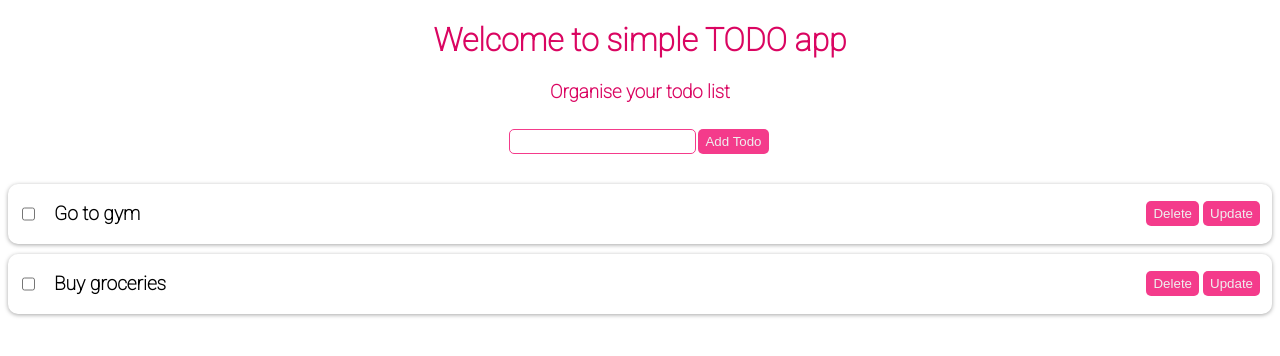
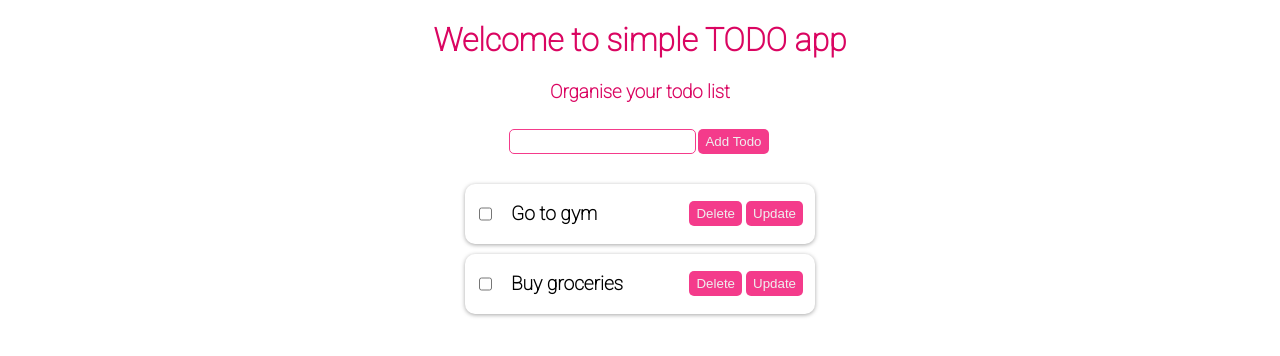
Before and after one commit to dora610/ng-Todo, an Angular app: page / in a window 1280 px wide. Shown: the top 356 px of the page. Built offline with nearby package versions, Linux system fonts and the light colour scheme; what src would draw is missing.

Commit message:
aligning items to center

```diff
--- a/src/app/app.component.css
+++ b/src/app/app.component.css
@@ -2,3 +2,10 @@ h1, h3{
     text-align: center;
     color: #da0561;
 }
+
+.todo-list{
+    width: 80vw;
+    max-width: 350px;
+    margin-left: auto;
+    margin-right: auto;
+}
```
